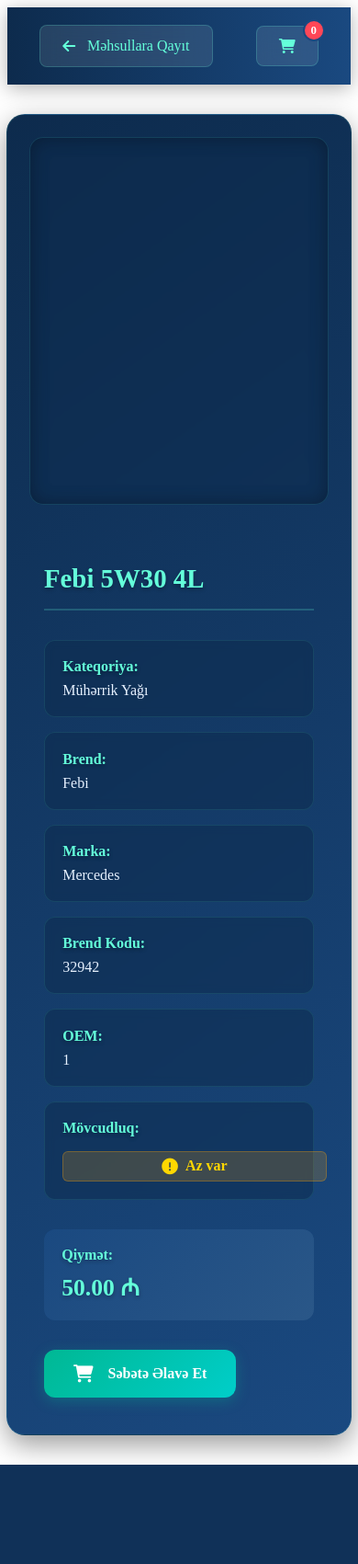
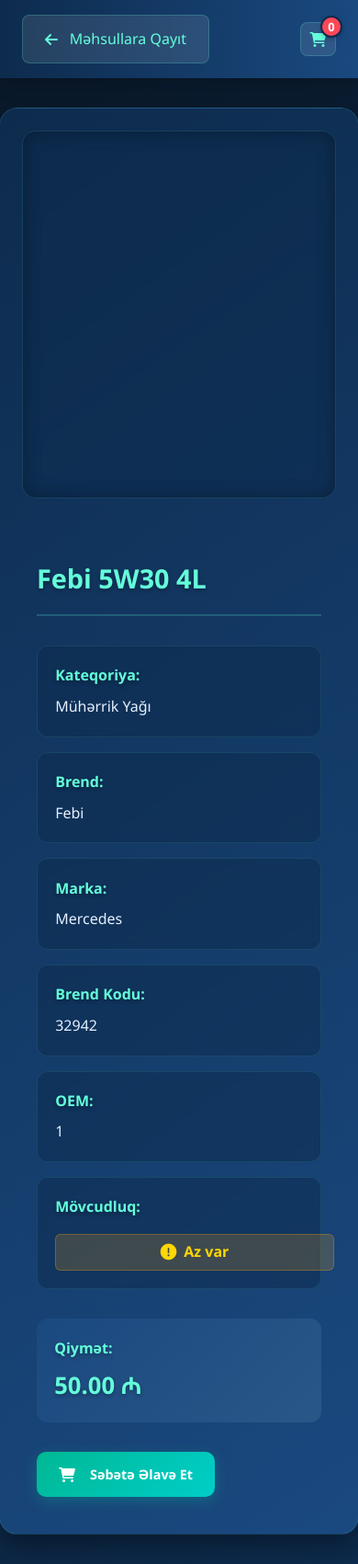
Before and after one commit to senanaliyev01/As_Avto, a Django app: page /mehsul/1/ in a window 390 px wide. Shown: the whole page at 92% size. Before the commit the page ends 1593 px from the top, so only its background shows below. Run offline with Django 5.2, Linux system fonts and the light colour scheme; data comes from the database, SQL or seed files in the repository; data that the repository does not hold is empty.

Commit message:
Ready_Website

```diff
--- a/static/css/mehsul_haqqinda.css
+++ b/static/css/mehsul_haqqinda.css
@@ -1,4 +1,4 @@
-* Base Styles */
+/* Base Styles */
 body {
     margin: 0;
     padding: 0;
@@ -12,7 +12,7 @@
 /* Header */
 header {
     background: linear-gradient(to right, #0d2b4d, #1a4980);
-    padding: 1.2rem;
+    padding: 1rem;
     position: sticky;
     top: 0;
     z-index: 100;
@@ -20,15 +20,15 @@
 }
 
 .nav-buttons {
+    display: flex;
+    justify-content: space-between;
+    align-items: center;
     max-width: 1200px;
     margin: 0 auto;
     padding: 0 1rem;
-    display: flex;
-    justify-content: space-between;
-    align-items: center;
 }
 
-.back-button, .cart-link {
+.back-button {
     background: rgba(255, 255, 255, 0.1);
     color: #64ffda;
     padding: 0.8rem 1.5rem;
@@ -42,14 +42,31 @@
     border: 1px solid rgba(100, 255, 218, 0.2);
 }
 
-.back-button:hover, .cart-link:hover {
+.back-button:hover {
     background: rgba(100, 255, 218, 0.1);
     transform: translateY(-2px);
     box-shadow: 0 4px 15px rgba(100, 255, 218, 0.2);
 }
 
 .cart-link {
+    background: rgba(255, 255, 255, 0.1);
+    color: #64ffda;
+    padding: 0.8rem;
+    border-radius: 8px;
+    text-decoration: none;
+    display: flex;
+    align-items: center;
+    gap: 0.5rem;
+    transition: all 0.3s ease;
+    backdrop-filter: blur(10px);
+    border: 1px solid rgba(100, 255, 218, 0.2);
     position: relative;
+}
+
+.cart-link:hover {
+    background: rgba(100, 255, 218, 0.1);
+    transform: translateY(-2px);
+    box-shadow: 0 4px 15px rgba(100, 255, 218, 0.2);
 }
 
 .cart-badge {
@@ -66,36 +83,40 @@
     justify-content: center;
     font-size: 0.8rem;
     font-weight: bold;
-    border: 2px solid #1a4980;
-    transition: all 0.3s ease;
+    border: 2px solid #0d2b4d;
+    box-shadow: 0 2px 5px rgba(0, 0, 0, 0.2);
 }
 
-/* Add to Cart Button */
+/* Səbətə əlavə et düyməsi */
 .cart-icon {
     display: inline-flex;
     align-items: center;
     gap: 1rem;
+    padding: 1rem 2rem;
     background: linear-gradient(135deg, #00b894, #00cec9);
     color: white;
-    padding: 1rem 2rem;
-    border-radius: 12px;
     text-decoration: none;
+    border-radius: 10px;
     font-weight: 600;
     margin-top: 2rem;
     transition: all 0.3s ease;
     border: none;
-    cursor: pointer;
     box-shadow: 0 4px 15px rgba(0, 184, 148, 0.3);
 }
 
 .cart-icon i {
     font-size: 1.2rem;
+    transition: transform 0.3s ease;
 }
 
 .cart-icon:hover {
+    background: linear-gradient(135deg, #00cec9, #00b894);
     transform: translateY(-3px);
     box-shadow: 0 6px 20px rgba(0, 184, 148, 0.4);
-    background: linear-gradient(135deg, #00cec9, #00b894);
+}
+
+.cart-icon:hover i {
+    transform: scale(1.2) rotate(5deg);
 }
 
 .cart-icon:active {
@@ -480,4 +501,21 @@
     .brand-description {
         padding: 1rem;
     }
+
+    .nav-buttons {
+        padding: 0 0.5rem;
+    }
+
+    .cart-link {
+        padding: 0.6rem;
+    }
+
+    .cart-icon {
+        padding: 0.8rem 1.5rem;
+        font-size: 0.9rem;
+    }
+
+    .cart-icon i {
+        font-size: 1rem;
+    }
 }
```
